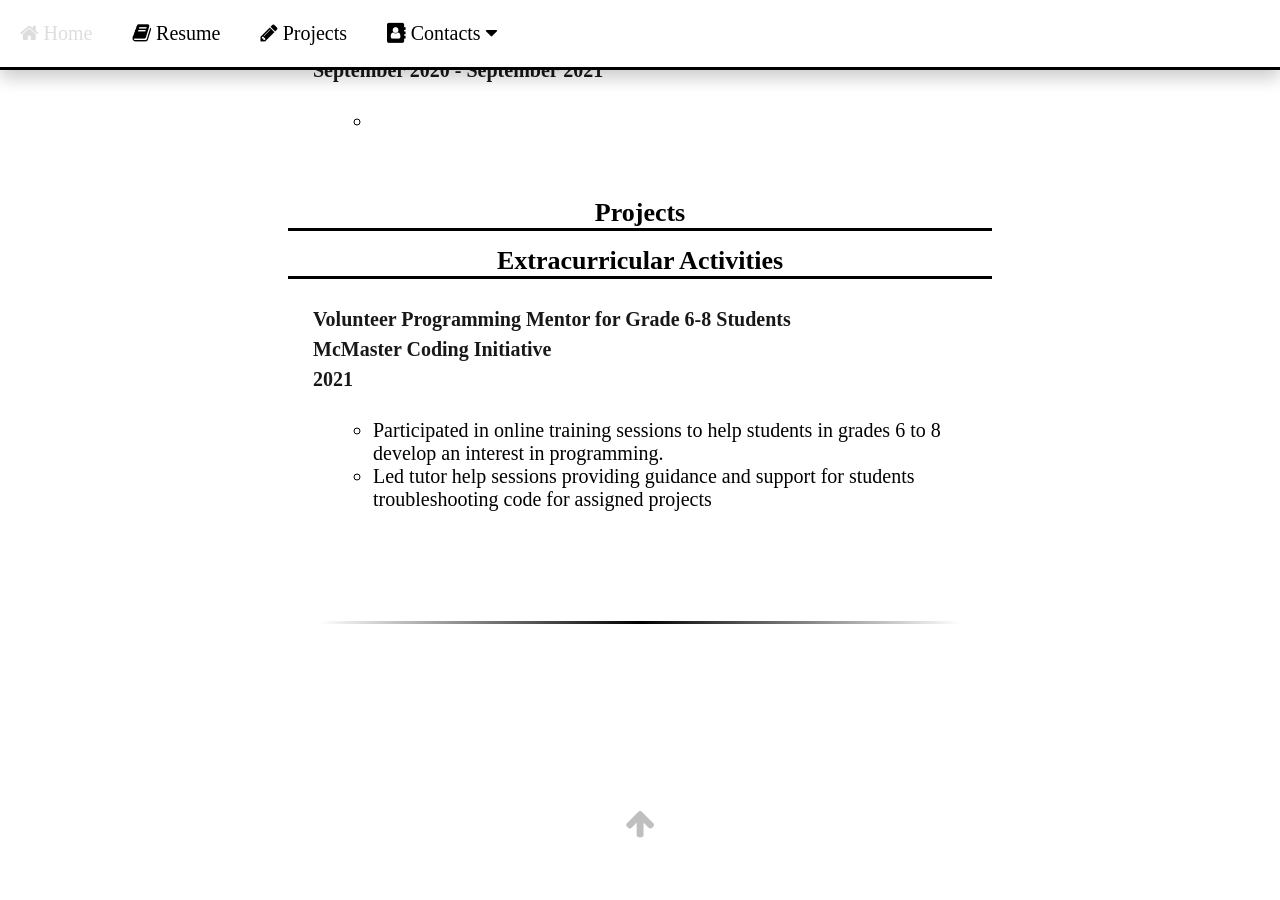
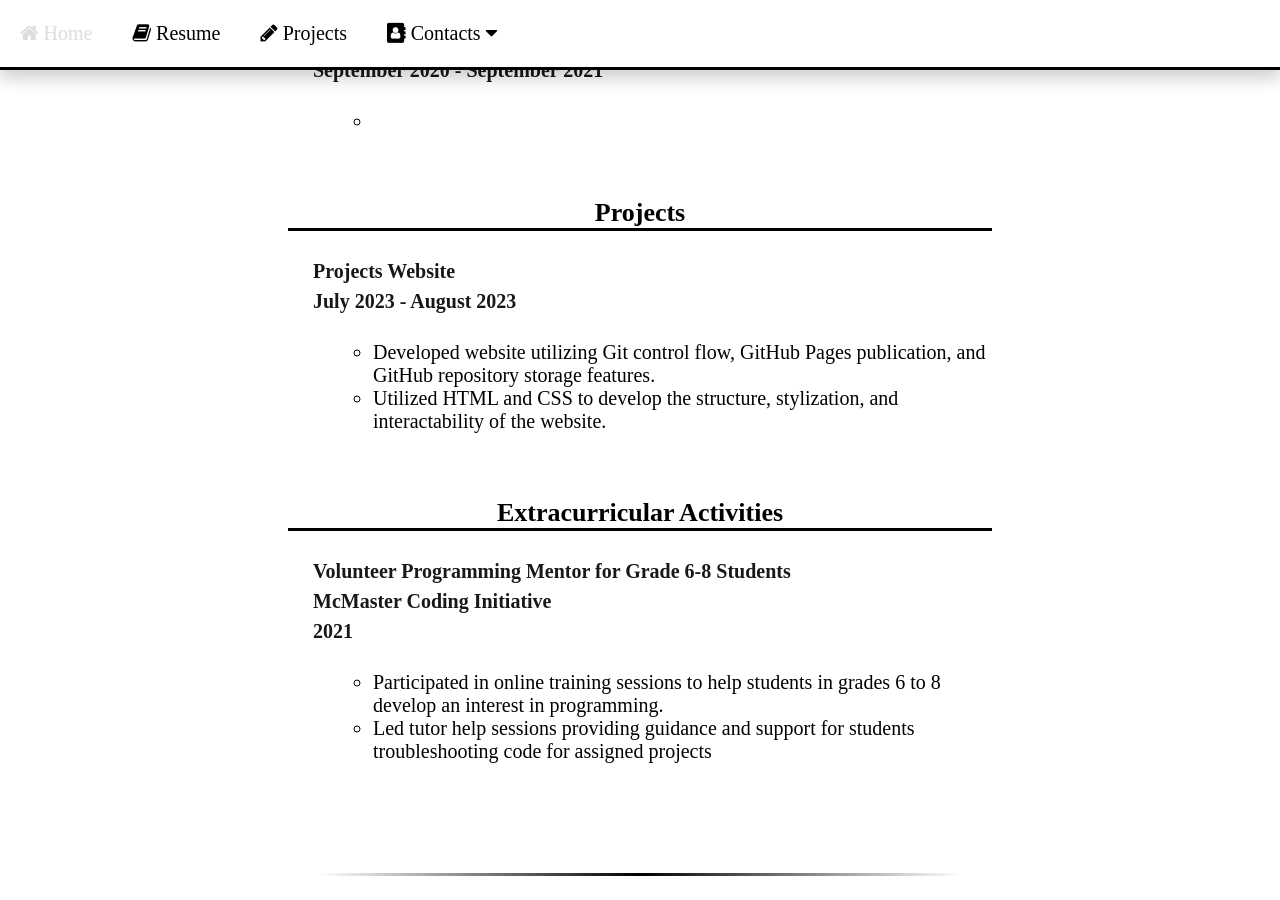
Before and after one commit to JacobHodgins/hodginsjacob, a Jekyll site: the page built from resume/index.html, in a window 1280 px wide and 900 px high, scrolled down 880 px. Built offline with Jekyll 4.4.1, drawn with Linux system fonts in a browser that asks for light colours; before the commit the page ends 1748 px from its top, so only the background shows below that.

Commit message:
Update index.html

```diff
--- a/resume/index.html
+++ b/resume/index.html
@@ -21,6 +21,12 @@ title: Resume
     </ul>
   </p>
   <div class="resume-title"><b>Projects</b></div>
+  <p><b>Projects Website<br>July 2023 - August 2023<br></b>
+    <ul>
+      <li>Developed website utilizing Git control flow, GitHub Pages publication, and GitHub repository storage features.</li>
+      <li>Utilized HTML and CSS to develop the structure, stylization, and interactability of the website.</li>
+    </ul>
+  </p>
   <div class="resume-title"><b>Extracurricular Activities</b></div>
   <p><b>Volunteer Programming Mentor for Grade 6-8 Students<br>McMaster Coding Initiative<br>2021</b>
     <ul>
```
